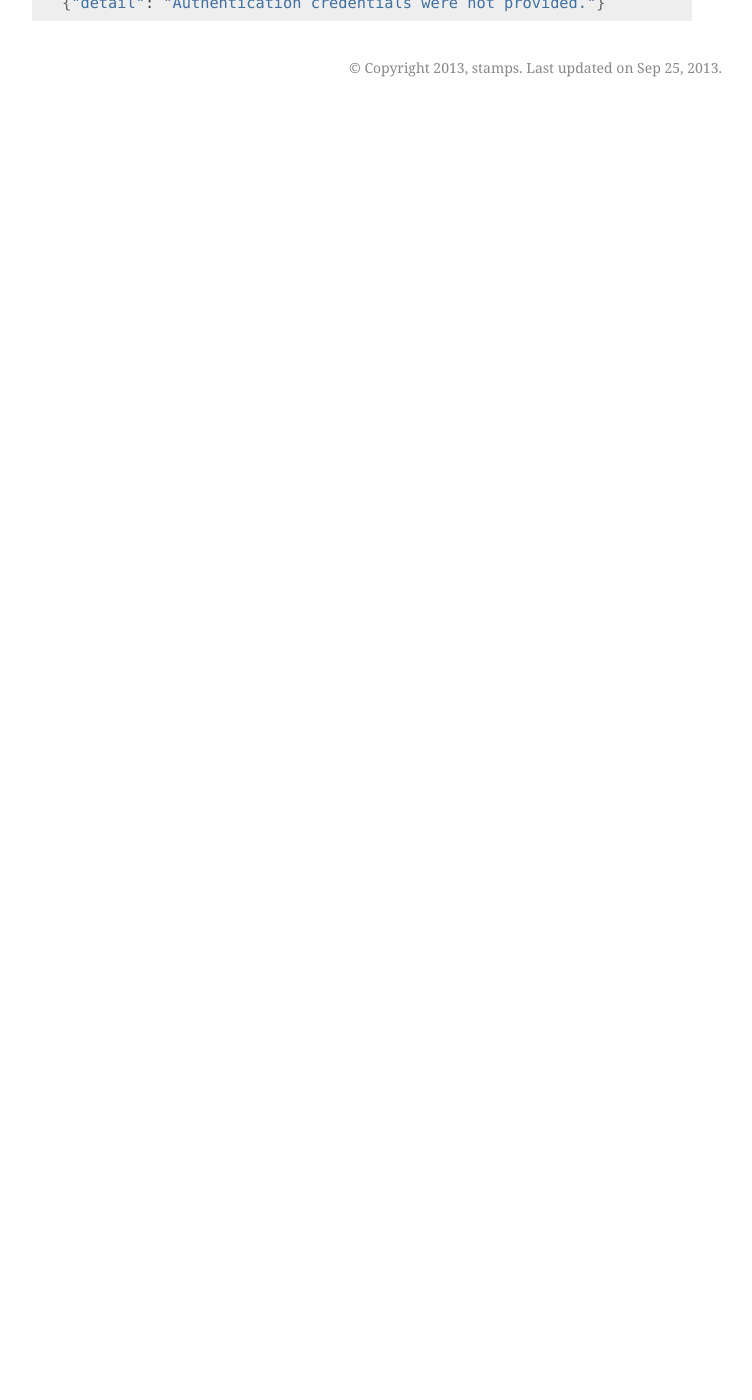
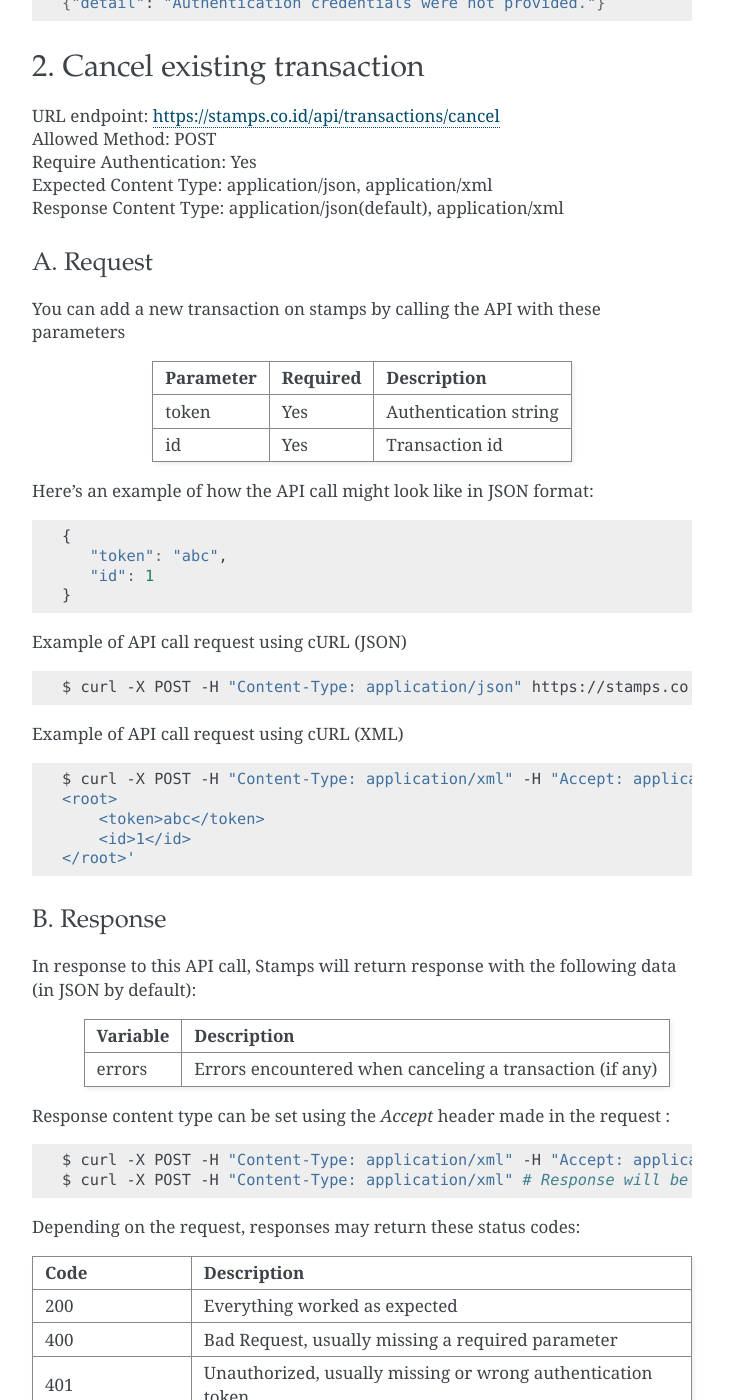
Before and after one commit to ui/stamps-api-docs, a Sphinx documentation site: the page built from source/transaction_api.rst, in a window 1280 px wide and 1400 px high, scrolled down 5049 px. Shown: the whole window, without its empty margins (388-1140 px from the left). Built offline with Sphinx 7.4.7, drawn with Linux system fonts in a browser that asks for light colours; before the commit the page ends 5156 px from its top, so only the background shows below that; some of the changed text lies outside the part shown.

Commit message:
add transaction cancel api

```diff
--- a/source/transaction_api.rst
+++ b/source/transaction_api.rst
@@ -133,7 +133,7 @@ Code                Description
 401                 Unauthorized, usually missing or wrong authentication token
 403                 Forbidden – You do not have permission for this request
 405                 HTTP method not allowed
-500, 502, 503, 504  Server rrrors - something is wrong on Stamps' end
+500, 502, 503, 504  Server errors - something is wrong on Stamps' end
 =================== ==============================
 
 Below are a few examples responses on successful API calls.
@@ -252,3 +252,140 @@ If missing or wrong authentication token:
      [Redacted Header]
 
     {"detail": "Authentication credentials were not provided."}
+
+
+
+2. Cancel existing transaction
+=============================
+| URL endpoint: https://stamps.co.id/api/transactions/cancel
+| Allowed Method: POST
+| Require Authentication: Yes
+| Expected Content Type: application/json, application/xml
+| Response Content Type: application/json(default), application/xml
+
+
+A. Request
+-----------------------------
+
+You can add a new transaction on stamps by calling the API with these parameters
+
+
+=================== =========== =======================
+Parameter           Required    Description
+=================== =========== =======================
+token               Yes         Authentication string
+id                  Yes         Transaction id
+=================== =========== =======================
+
+
+Here's an example of how the API call might look like in JSON format:
+
+.. code-block:: javascript
+
+    {
+       "token": "abc",
+       "id": 1
+    }
+
+
+Example of API call request using cURL (JSON)
+
+.. code-block :: bash
+
+    $ curl -X POST -H "Content-Type: application/json" https://stamps.co.id/api/transactions/cancel -i -d '{ "token": "abc", "id": 1 }'
+
+Example of API call request using cURL (XML)
+
+.. code-block :: bash
+
+    $ curl -X POST -H "Content-Type: application/xml" -H "Accept: application/xml" https://stamps.co.id/api/transactions/cancel -i -d '<?xml version="1.0" encoding="UTF-8" ?>
+    <root>
+        <token>abc</token>
+        <id>1</id>
+    </root>'
+
+B. Response
+-----------------------------
+
+In response to this API call, Stamps will return response with the following data (in JSON by default):
+
+    =================== ==================
+    Variable            Description
+    =================== ==================
+    errors              Errors encountered when canceling a transaction (if any)
+    =================== ==================
+
+Response content type can be set using the `Accept` header made in the request :
+
+.. code-block :: bash
+
+  $ curl -X POST -H "Content-Type: application/xml" -H "Accept: application/xml" # Response will be in XML
+  $ curl -X POST -H "Content-Type: application/xml" # Response will be in JSON(default)
+
+Depending on the request, responses may return these status codes:
+
+=================== ==============================
+Code                Description
+=================== ==============================
+200                 Everything worked as expected
+400                 Bad Request, usually missing a required parameter
+401                 Unauthorized, usually missing or wrong authentication token
+403                 Forbidden – You do not have permission for this request
+404                 Cannot find transaction of the requested transaction id
+405                 HTTP method not allowed
+500, 502, 503, 504  Server errors - something is wrong on Stamps' end
+=================== ==============================
+
+Below are a few examples responses on successful API calls.
+
+
+If transaction is successful(JSON):
+
+.. code-block :: bash
+
+    HTTP/1.0 200 OK
+    Vary: Accept
+    Content-Type: application/json
+    Allow: POST, OPTIONS
+     [Redacted Header]
+
+    {}
+
+
+When some fields don't validate (JSON):
+
+.. code-block :: bash
+
+    HTTP/1.0 400 BAD REQUEST
+    Vary: Accept
+    Content-Type: application/json
+    Allow: POST, OPTIONS
+     [Redacted Header]
+
+    {"errors": {"info": "Transaction can't be canceled due to insufficient Stamps"}}
+
+
+If HTTP is used instead of HTTPS:
+
+.. code-block :: bash
+
+    HTTP/1.0 403 FORBIDDEN
+    Vary: Accept
+    Content-Type: application/json
+    Allow: POST, OPTIONS
+     [Redacted Header]
+
+    {"detail": "Please use https instead of http"}
+
+
+If missing or wrong authentication token:
+
+.. code-block :: bash
+
+    HTTP/1.0 403 FORBIDDEN
+    Vary: Accept
+    Content-Type: application/json
+    Allow: POST, OPTIONS
+     [Redacted Header]
+
+    {"detail": "Authentication credentials were not provided."}
```
